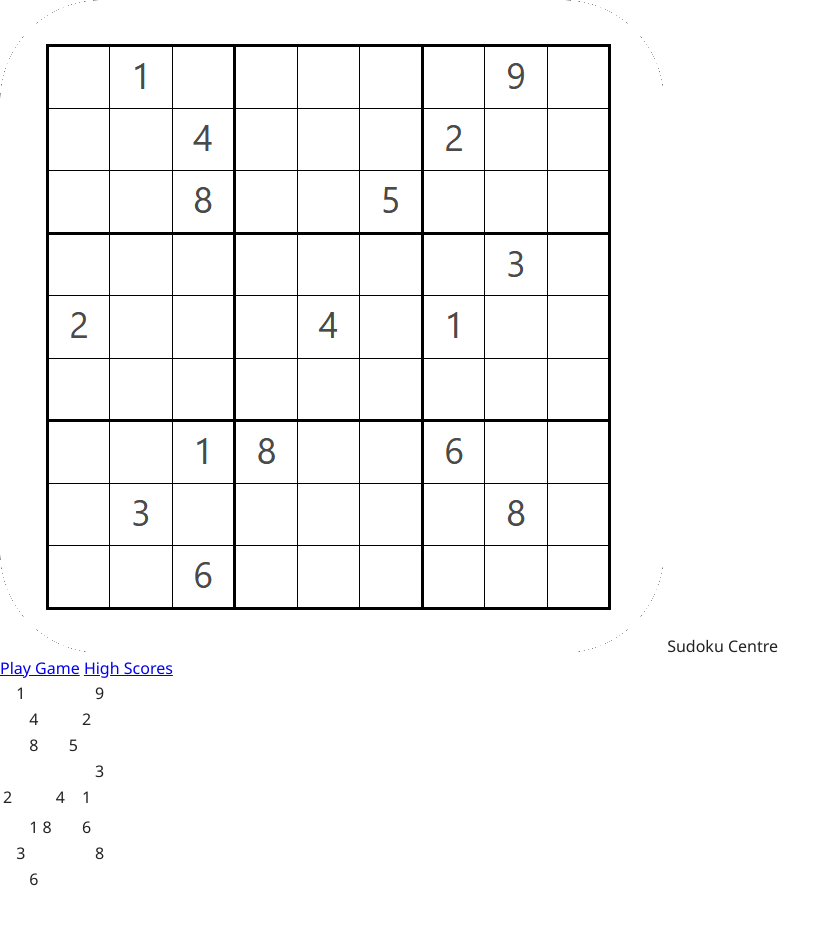
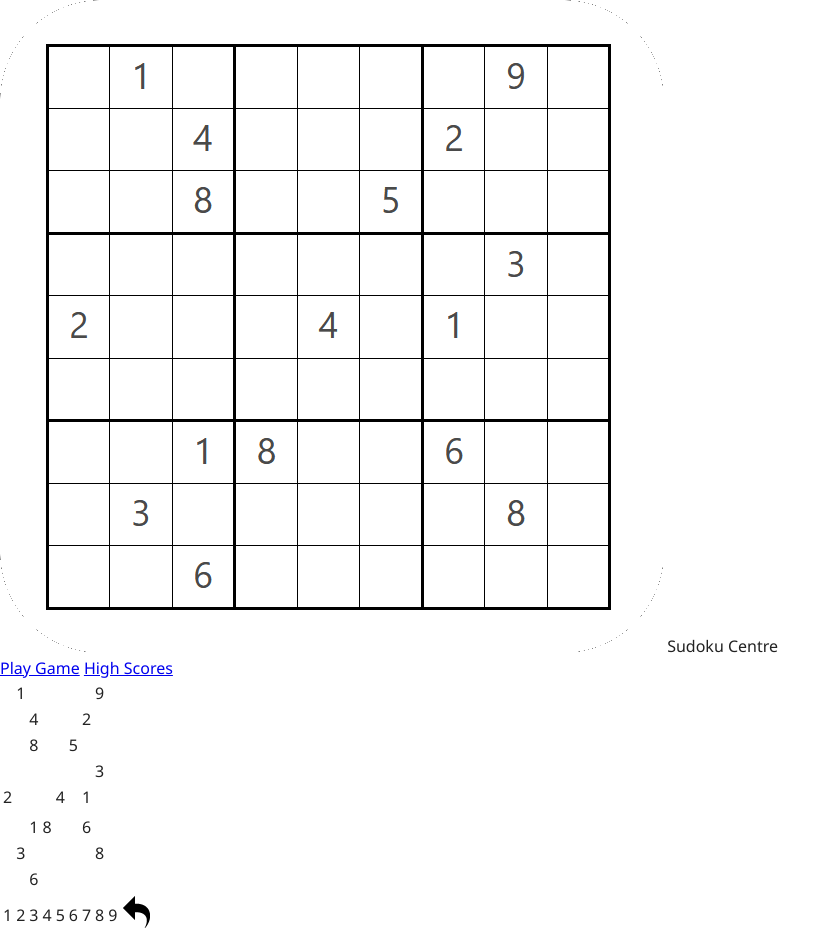
Before and after one commit to Masonshipton25/csci3230u-lab-02-masonshipton25, a plain HTML site: page index.html in a window 1280 px wide. Shown: the whole page, without its empty margins (0-840 px from the left). Before the commit the page ends 893 px from the top, so only its background shows below. Drawn offline with Linux system fonts and the light colour scheme.

Commit message:
feat: add the palette for 1-9 digits and undo button (#6)
* feat: add shared site header to html files

* feat: add the palette for 1-9 digits and undo button

```diff
--- a/index.html
+++ b/index.html
@@ -64,6 +64,12 @@
           <td></td><td></td><td>6</td><td></td><td></td><td></td><td></td><td></td><td></td>
         </tr>
       </table>
+
+      <table id="palette" class="palette">
+        <tr>
+          <td>1</td><td>2</td><td>3</td><td>4</td><td>5</td><td>6</td><td>7</td><td>8</td><td>9</td><td><img src="images/undo.png" alt="Undo button"></td>
+        </tr>
+      </table>
     </main>
   </body>
 </html>
```
